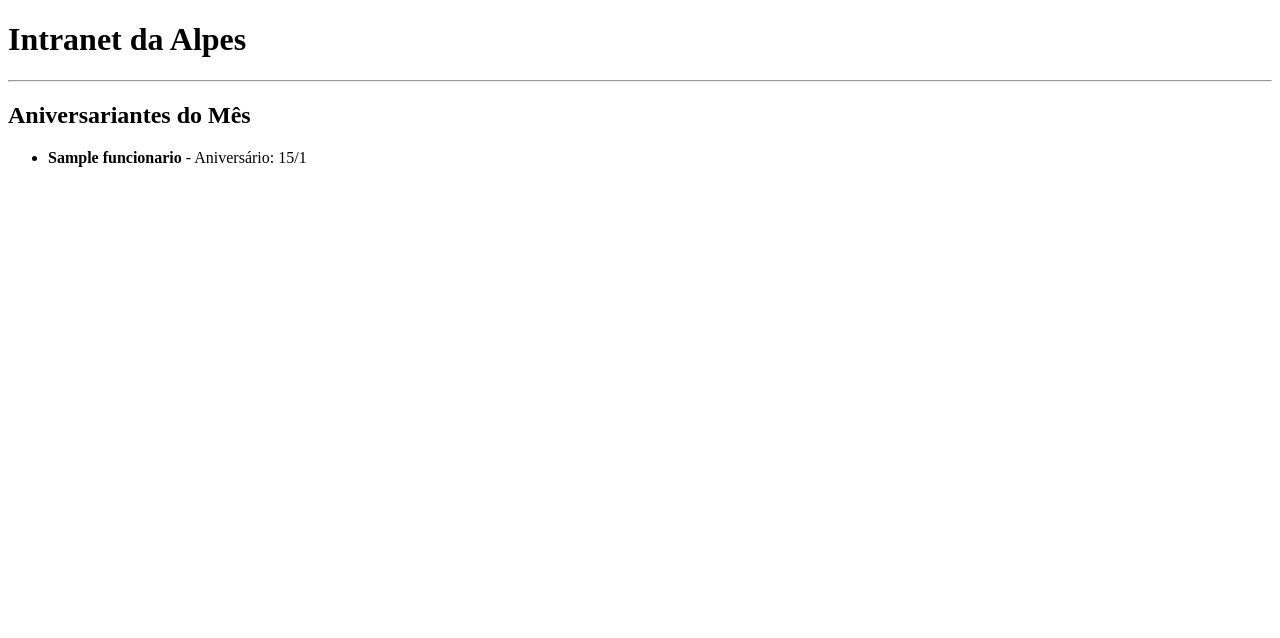
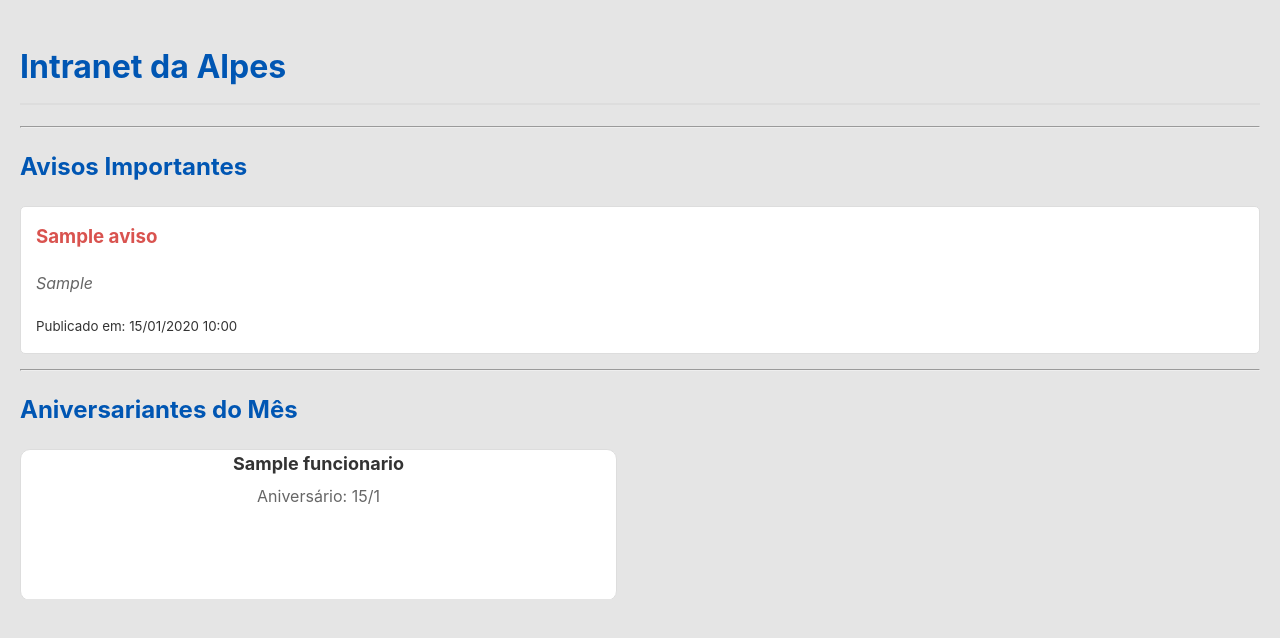
Before and after one commit to Gustavonabreu/intranet-alpes, a Django app: template funcionarios/templates/funcionarios/homepage.html in a window 1280 px wide. Shown: the top 638 px of the page. Run offline with Django 5.2, Linux system fonts and the light colour scheme; the template is opened without the code that fills it: values that come from a table or form of the project are taken from there, others are empty; tables that the repository leaves empty hold one stand-in row (values such as "Sample post").

Commit message:
Feat: carrosel

```diff
--- a/funcionarios/admin.py
+++ b/funcionarios/admin.py
@@ -1,6 +1,7 @@
 # funcionarios/admin.py
 
 from django.contrib import admin
-from .models import Funcionario
+from .models import Funcionario, Aviso
 
 admin.site.register(Funcionario)
+admin.site.register(Aviso)
--- a/funcionarios/models.py
+++ b/funcionarios/models.py
@@ -10,3 +10,11 @@ class Funcionario(models.Model):
 
     def __str__(self):
         return self.nome_completo
+
+class Aviso(models.Model):
+    titulo = models.CharField(max_length=100)
+    conteudo = models.TextField()
+    data_publicacao = models.DateTimeField(auto_now_add=True)
+
+    def __str__(self):
+        return self.titulo
--- /dev/null
+++ b/funcionarios/static/funcionarios/style.css
@@ -0,0 +1,77 @@
+/* funcionarios/static/funcionarios/style.css */
+
+body {
+    font-family: -apple-system, BlinkMacSystemFont, "Segoe UI", Roboto, "Helvetica Neue", Arial, sans-serif;
+    background-color: #e5e5e5;
+    color: #333;
+    line-height: 1.6;
+    margin: 0;
+    padding: 20px;
+}
+
+h1, h2 {
+    color: #0056b3; /* Um tom de azul */
+}
+
+h1 {
+    border-bottom: 2px solid #ddd;
+    padding-bottom: 10px;
+}
+
+ul {
+    list-style-type: none; /* Remove as bolinhas da lista */
+    padding: 0;
+}
+
+li {
+    background-color: #ffffff;
+    border: 1px solid #ddd;
+    padding: 15px;
+    margin-bottom: 10px;
+    border-radius: 5px; /* Cantos arredondados */
+}
+
+p {
+    font-style: italic;
+    color: #666;
+}
+
+/* Adicione ao final de style.css */
+.aviso {
+    background-color: #fff;
+    border: 1px solid #ddd;
+    padding: 15px;
+    margin-bottom: 15px;
+    border-radius: 5px;
+}
+
+.aviso h3 {
+    margin-top: 0;
+    color: #d9534f; /* Um tom de vermelho */
+}
+
+/* Adicione ao final de style.css */
+.swiper {
+  width: 100%;
+  height: 150px;
+}
+
+.swiper-slide {
+  text-align: center;
+  font-size: 18px;
+  background: #fff;
+  border: 1px solid #ddd;
+  border-radius: 10px;
+
+  /* Centraliza o conteúdo no slide */
+  display: flex;
+  flex-direction: column;
+  justify-content: center;
+  align-items: center;
+}
+
+.swiper-slide p {
+    font-style: normal;
+    font-size: 1rem;
+    margin-top: 5px;
+}
--- a/funcionarios/templates/funcionarios/homepage.html
+++ b/funcionarios/templates/funcionarios/homepage.html
@@ -1,27 +1,85 @@
-<!DOCTYPE html>
+{% load static %} <!DOCTYPE html>
 <html lang="pt-br">
 <head>
     <meta charset="UTF-8">
     <title>Intranet Alpes</title>
+    <link rel="stylesheet" href="{% static 'funcionarios/style.css' %}">
+    <link rel="stylesheet" href="https://cdn.jsdelivr.net/npm/swiper@11/swiper-bundle.min.css"/>
 </head>
+
 <body>
     <h1>Intranet da Alpes</h1>
     <hr>
 
-    <h2>Aniversariantes do Mês</h2>
+    <h2>Avisos Importantes</h2>
+    {% for aviso in avisos %}
+    <div class="aviso">
+        <h3>{{ aviso.titulo }}</h3>
+        <p>{{ aviso.conteudo }}</p>
+        <small>Publicado em: {{ aviso.data_publicacao|date:"d/m/Y H:i" }}</small>
+    </div>
+    {% endfor %}
+
+    <hr> <h2>Aniversariantes do Mês</h2>
 
     {% if aniversariantes %}
-        <ul>
+    <div class="swiper">
+        <div class="swiper-wrapper">
             {% for funcionario in aniversariantes %}
-                <li>
-                    <strong>{{ funcionario.nome_completo }}</strong> -
-                    Aniversário: {{ funcionario.data_nascimento.day }}/{{ funcionario.data_nascimento.month }}
-                </li>
+            <div class="swiper-slide">
+                <strong>{{ funcionario.nome_completo }}</strong>
+                <p>Aniversário: {{ funcionario.data_nascimento.day }}/{{ funcionario.data_nascimento.month }}</p>
+            </div>
             {% endfor %}
-        </ul>
+        </div>
+        <div class="swiper-pagination"></div>
+
+        <div class="swiper-button-prev"></div>
+        <div class="swiper-button-next"></div>
+    </div>
     {% else %}
-        <p>Nenhum aniversariante este mês.</p>
+    <p>Nenhum aniversariante este mês.</p>
     {% endif %}
+
+<script src="https://cdn.jsdelivr.net/npm/swiper@11/swiper-bundle.min.js"></script>
+
+<script>
+  const swiper = new Swiper('.swiper', {
+    // --- Configurações Base (padrão para telas pequenas) ---
+    loop: false,
+    slidesPerView: 1,
+    slidesPerGroup: 1, // Em telas pequenas, rola de 1 em 1
+    spaceBetween: 30,
+
+    // Paginação (bolinhas)
+    pagination: {
+      el: '.swiper-pagination',
+      clickable: true,
+    },
+
+    // Botões de navegação (setas)
+    navigation: {
+      nextEl: '.swiper-button-next',
+      prevEl: '.swiper-button-prev',
+    },
+
+    // --- Configurações para Telas Maiores (Sobrescrevem a base) ---
+    breakpoints: {
+      // quando a tela for maior ou igual a 768px
+      768: {
+        slidesPerView: 2,
+        slidesPerGroup: 2, // Em telas médias, mostra 2 e rola de 2 em 2
+        spaceBetween: 40
+      },
+      // quando a tela for maior ou igual a 1024px
+      1024: {
+        slidesPerView: 2,
+        slidesPerGroup: 2, // Em telas grandes, mostra 2 e rola de 2 em 2
+        spaceBetween: 50
+      }
+    }
+  });
+</script>
 
 </body>
 </html>
```
Also changed, not shown: funcionarios/views.py (+9 -1 lines), funcionarios/migrations/0002_aviso.py (added).
